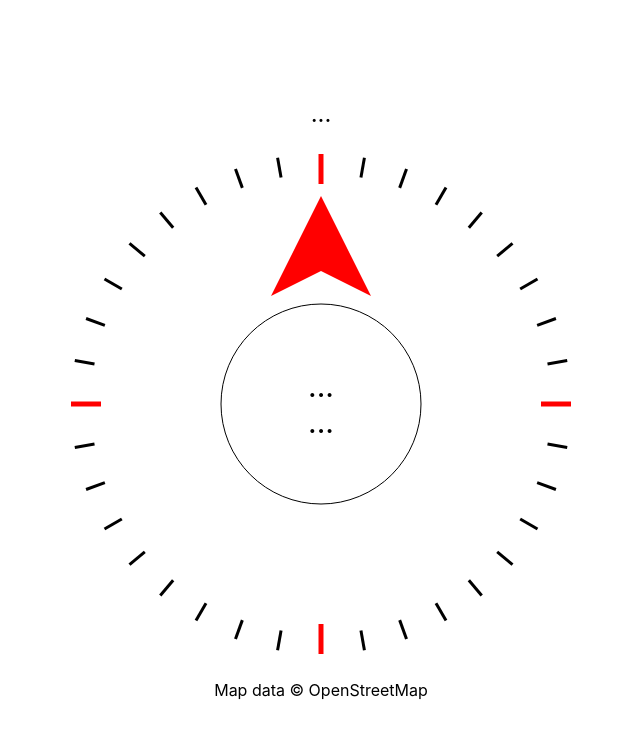
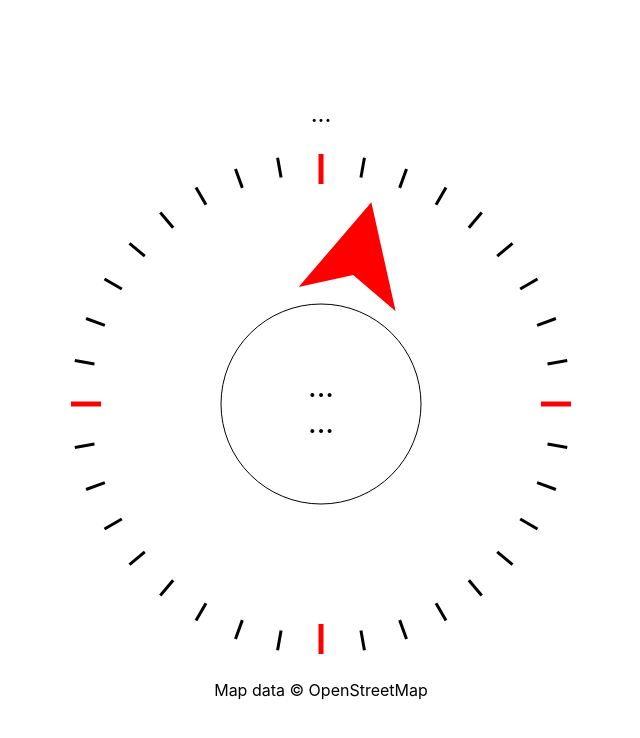
Before and after one commit to trendyjosh/beercompass, a Vue app in the folder web/: page / in a window 1280 px wide. Shown: the top 738 px of the page, without its empty margins (319-959 px from the left). Built offline with nearby package versions, Linux system fonts and the light colour scheme.

Commit message:
feat: prepare rotation logic

```diff
--- a/web/src/App.vue
+++ b/web/src/App.vue
@@ -1,5 +1,5 @@
 <script setup lang="ts">
-import IconCompass from "./components/icons/IconCompass.vue";
+import CompassElement from "./components/CompassElement.vue";
 </script>
 
 <template>
@@ -11,7 +11,7 @@ import IconCompass from "./components/icons/IconCompass.vue";
           <p id="distance">...</p>
           <p id="direction">...</p>
         </div>
-        <IconCompass />
+        <CompassElement />
       </div>
       <p class="mt-6">
         Map data ©
--- /dev/null
+++ b/web/src/components/CompassElement.vue
@@ -0,0 +1,34 @@
+<script setup lang="ts">
+import { ref } from "vue";
+import IconCompass from "./icons/IconCompass.vue";
+
+const bearing = ref(null);
+const heading = ref(null);
+const currentOrientation = ref(14);
+
+function rotate() {
+  if (bearing.value === null || heading.value === null) return;
+
+  // Subtract device heading from pub bearing so the needle
+  // stays pointing at the pub as the device rotates
+  const direction = (bearing.value - heading.value + 360) % 360;
+
+  // Find the shortest rotation direction
+  const delta = direction - (currentOrientation.value % 360);
+
+  let newOrientation = currentOrientation.value;
+  if (delta > 180) {
+    newOrientation -= 360;
+  } else if (delta < -180) {
+    newOrientation += 360;
+  }
+
+  newOrientation += delta;
+
+  currentOrientation.value = newOrientation;
+}
+</script>
+
+<template>
+  <IconCompass v-model="currentOrientation" />
+</template>
--- a/web/src/components/icons/IconCompass.vue
+++ b/web/src/components/icons/IconCompass.vue
@@ -1,3 +1,7 @@
+<script setup lang="ts">
+const currentOrientation = defineModel<number>();
+</script>
+
 <template>
   <svg
     class="max-w-full"
@@ -12,6 +16,9 @@
       d="M 250 42 L 275 92 L 300 142 L 250 117 L 200 142 L 225 92 L 250 42"
       style="fill: rgb(255, 0, 0); transform-origin: 250px 250px 0px"
       id="needle"
+      :style="{
+        transform: `rotate(${currentOrientation}deg)`,
+      }"
     />
     <path
       style="transform-origin: 250px 375px 0px; stroke: rgb(255, 0, 0); stroke-width: 5px"
```
